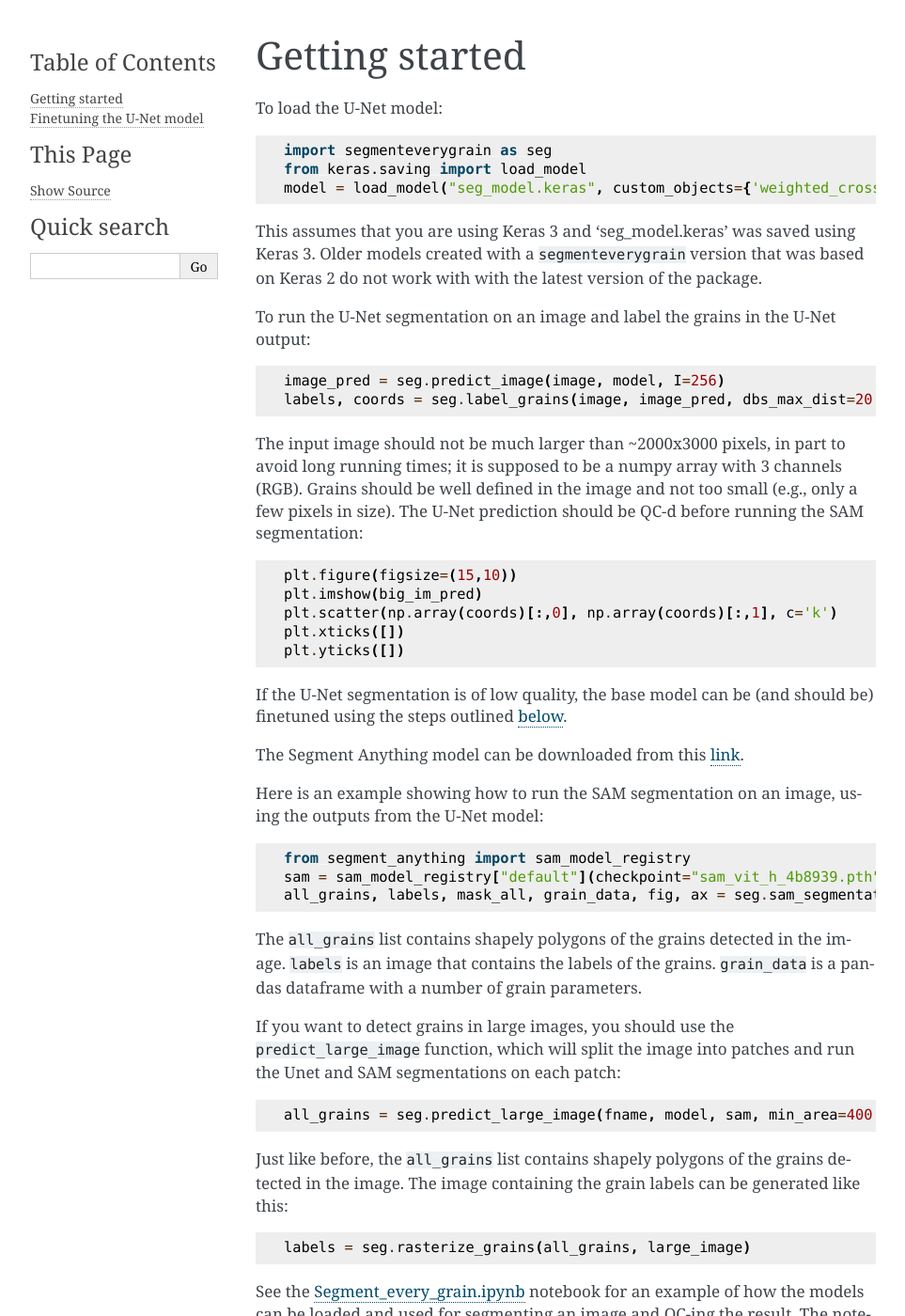
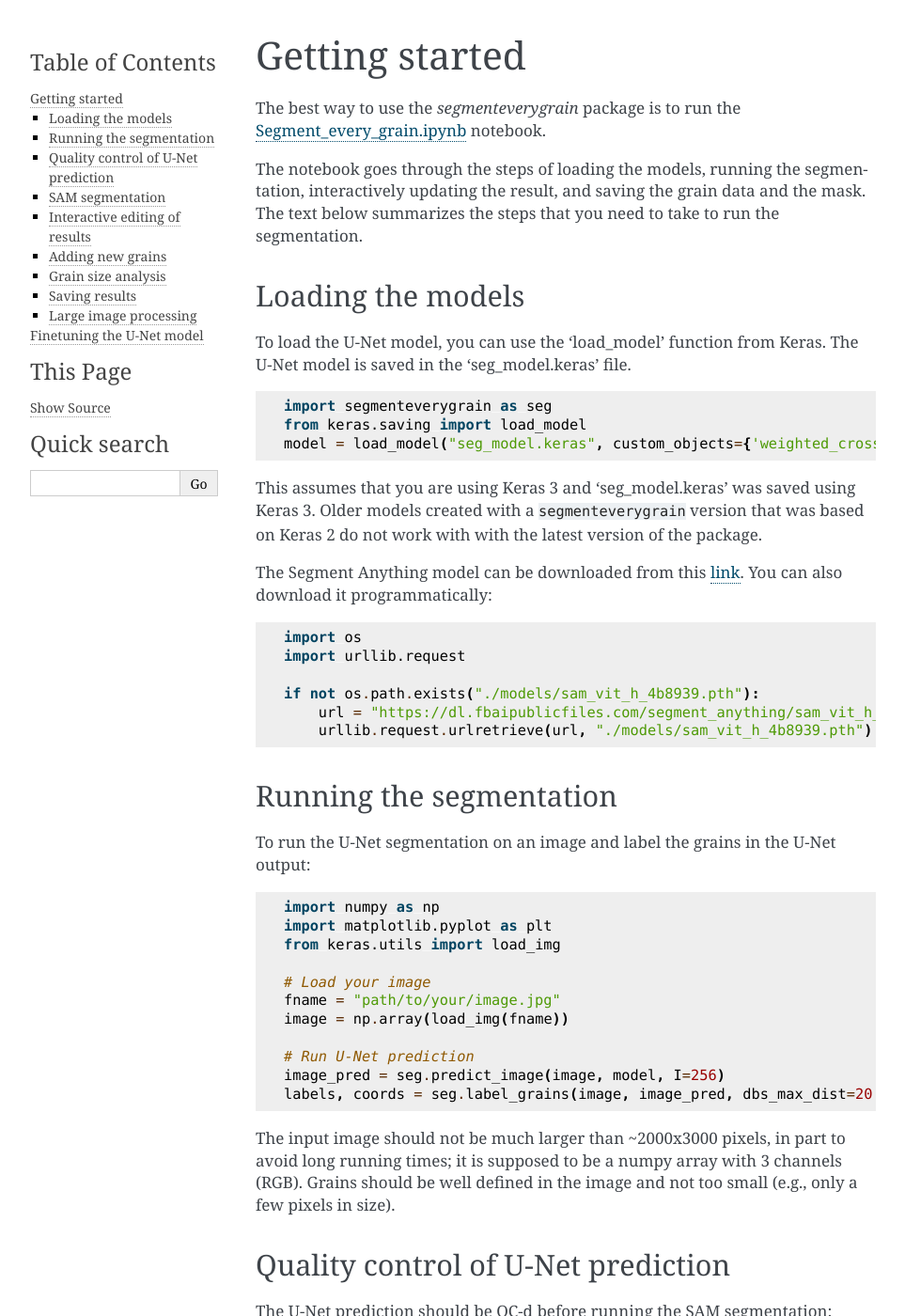
Before and after one commit to zsylvester/segmenteverygrain, a Sphinx documentation site: the page built from docs/source/getting_started.rst, in a window 1280 px wide and 1400 px high. Shown: the whole window at 94% size, without its empty margins (148-1111 px from the left). Built offline with Sphinx 7.4.7, drawn with Linux system fonts in a browser that asks for light colours; some of the changed text lies outside the part shown.

Commit message:
update documentation files

```diff
--- a/docs/source/getting_started.rst
+++ b/docs/source/getting_started.rst
@@ -4,7 +4,14 @@
 .. toctree::
    :caption: Getting started
 
-To load the U-Net model:
+The best way to use the `segmenteverygrain` package is to run the `Segment_every_grain.ipynb <https://github.com/zsylvester/segmenteverygrain/blob/main/segmenteverygrain/Segment_every_grain.ipynb>`_ notebook.
+
+The notebook goes through the steps of loading the models, running the segmentation, interactively updating the result, and saving the grain data and the mask. The text below summarizes the steps that you need to take to run the segmentation.
+
+Loading the models
+~~~~~~~~~~~~~~~~~~
+
+To load the U-Net model, you can use the 'load_model' function from Keras. The U-Net model is saved in the 'seg_model.keras' file.
 
 .. code-block:: python
 
@@ -14,28 +21,56 @@
 
 This assumes that you are using Keras 3 and 'seg_model.keras' was saved using Keras 3. Older models created with a ``segmenteverygrain`` version that was based on Keras 2 do not work with with the latest version of the package.
 
+The Segment Anything model can be downloaded from this `link <https://dl.fbaipublicfiles.com/segment_anything/sam_vit_h_4b8939.pth>`_. You can also download it programmatically:
+
+.. code-block:: python
+
+   import os
+   import urllib.request
+
+   if not os.path.exists("./models/sam_vit_h_4b8939.pth"):
+       url = "https://dl.fbaipublicfiles.com/segment_anything/sam_vit_h_4b8939.pth"
+       urllib.request.urlretrieve(url, "./models/sam_vit_h_4b8939.pth")
+
+Running the segmentation
+~~~~~~~~~~~~~~~~~~~~~~~~
+
 To run the U-Net segmentation on an image and label the grains in the U-Net output:
 
 .. code-block:: python
 
+   import numpy as np
+   import matplotlib.pyplot as plt
+   from keras.utils import load_img
+
+   # Load your image
+   fname = "path/to/your/image.jpg"
+   image = np.array(load_img(fname))
+
+   # Run U-Net prediction
    image_pred = seg.predict_image(image, model, I=256)
    labels, coords = seg.label_grains(image, image_pred, dbs_max_dist=20.0)
 
 The input image should not be much larger than ~2000x3000 pixels, in part to avoid long running times; it is supposed to be a numpy array with 3 channels (RGB).
 Grains should be well defined in the image and not too small (e.g., only a few pixels in size).
+
+Quality control of U-Net prediction
+~~~~~~~~~~~~~~~~~~~~~~~~~~~~~~~~~~~
+
 The U-Net prediction should be QC-d before running the SAM segmentation:
 
 .. code-block:: python
 
    plt.figure(figsize=(15,10))
-   plt.imshow(big_im_pred)
+   plt.imshow(image_pred)
    plt.scatter(np.array(coords)[:,0], np.array(coords)[:,1], c='k')
    plt.xticks([])
    plt.yticks([])
 
-If the U-Net segmentation is of low quality, the base model can be (and should be) finetuned using the steps outlined :ref:`below<Finetuning the U-Net model>`.
+The black dots in the figure represent the SAM prompts that will be used for grain segmentation. If the U-Net segmentation is of low quality, the base model can be (and should be) finetuned using the steps outlined :ref:`below<Finetuning the U-Net model>`.
 
-The Segment Anything model can be downloaded from this `link <https://dl.fbaipublicfiles.com/segment_anything/sam_vit_h_4b8939.pth>`_.
+SAM segmentation
+~~~~~~~~~~~~~~~~
 
 Here is an example showing how to run the SAM segmentation on an image, using the outputs from the U-Net model:
 
@@ -48,11 +83,136 @@
 The ``all_grains`` list contains shapely polygons of the grains detected in the image. ``labels`` is an image that contains the labels of the grains.
 ``grain_data`` is a pandas dataframe with a number of grain parameters.
 
+Interactive editing of results
+~~~~~~~~~~~~~~~~~~~~~~~~~~~~~~
+
+After the initial segmentation, you can interactively edit the results to delete unwanted grains or merge grains that should be combined:
+
+.. code-block:: python
+
+   grain_inds = []
+   cid1 = fig.canvas.mpl_connect(
+       "button_press_event",
+       lambda event: seg.onclick2(event, all_grains, grain_inds, ax=ax),
+   )
+   cid2 = fig.canvas.mpl_connect(
+       "key_press_event",
+       lambda event: seg.onpress2(event, all_grains, grain_inds, fig=fig, ax=ax),
+   )
+
+Interactive controls:
+
+* Click on a grain that you want to remove and press the 'x' key
+* Click on two grains that you want to merge and press the 'm' key (they have to be the last two grains you clicked on)
+* Press the 'g' key to hide the grain masks; press the 'g' key again to show the grain masks
+
+After editing, disconnect the event handlers and update the grain data:
+
+.. code-block:: python
+
+   fig.canvas.mpl_disconnect(cid1)
+   fig.canvas.mpl_disconnect(cid2)
+   all_grains, labels, mask_all = seg.get_grains_from_patches(ax, image)
+
+Adding new grains
+~~~~~~~~~~~~~~~~~
+
+You can also add new grains using the Segment Anything Model:
+
+.. code-block:: python
+
+   from segment_anything import SamPredictor
+
+   predictor = SamPredictor(sam)
+   predictor.set_image(image)  # this can take a while
+   coords = []
+   cid3 = fig.canvas.mpl_connect(
+       "button_press_event", lambda event: seg.onclick(event, ax, coords, image, predictor)
+   )
+   cid4 = fig.canvas.mpl_connect(
+       "key_press_event", lambda event: seg.onpress(event, ax, fig)
+   )
+
+Interactive controls for adding grains:
+
+* Click on an unsegmented grain that you want to add
+* Press the 'x' key to delete the last grain you added
+* Press the 'm' key to merge the last two grains that you added
+* Right click outside the grain (but inside the most recent mask) to restrict the grain to a smaller mask
+
+Grain size analysis
+~~~~~~~~~~~~~~~~~~~
+
+To perform grain size analysis, you first need to establish the scale of your image by clicking on a scale bar:
+
+.. code-block:: python
+
+   cid5 = fig.canvas.mpl_connect(
+       "button_press_event", lambda event: seg.click_for_scale(event, ax)
+   )
+
+Click on one end of the scale bar with the left mouse button and on the other end with the right mouse button. Then calculate the scale:
+
+.. code-block:: python
+
+   n_of_units = 10.0  # length of scale bar in real units (e.g., centimeters)
+   units_per_pixel = n_of_units / scale_bar_length_pixels  # from the output above
+
+Calculate grain properties and create a dataframe:
+
+.. code-block:: python
+
+   from skimage.measure import regionprops_table
+   import pandas as pd
+
+   props = regionprops_table(
+       labels.astype("int"),
+       intensity_image=image,
+       properties=(
+           "label", "area", "centroid", "major_axis_length",
+           "minor_axis_length", "orientation", "perimeter",
+           "max_intensity", "mean_intensity", "min_intensity",
+       ),
+   )
+   grain_data = pd.DataFrame(props)
+
+   # Convert pixel measurements to real units
+   grain_data["major_axis_length"] = grain_data["major_axis_length"].values * units_per_pixel
+   grain_data["minor_axis_length"] = grain_data["minor_axis_length"].values * units_per_pixel
+   grain_data["perimeter"] = grain_data["perimeter"].values * units_per_pixel
+   grain_data["area"] = grain_data["area"].values * units_per_pixel**2
+
+Saving results
+~~~~~~~~~~~~~~
+
+Save the grain data and masks:
+
+.. code-block:: python
+
+   import cv2
+
+   # Save grain data to CSV
+   grain_data.to_csv(fname[:-4] + ".csv")
+
+   # Save mask as PNG
+   cv2.imwrite(fname[:-4] + "_mask.png", mask_all)
+
+   # Save processed image as PNG
+   cv2.imwrite(fname[:-4] + "_image.png", cv2.cvtColor(image, cv2.COLOR_BGR2RGB))
+
+Large image processing
+~~~~~~~~~~~~~~~~~~~~~~
+
 If you want to detect grains in large images, you should use the ``predict_large_image`` function, which will split the image into patches and run the Unet and SAM segmentations on each patch:
 
 .. code-block:: python
 
-   all_grains = seg.predict_large_image(fname, model, sam, min_area=400.0, patch_size=2000, overlap=200)
+   from PIL import Image
+   Image.MAX_IMAGE_PIXELS = None  # needed for very large images
+
+   all_grains, image_pred, all_coords = seg.predict_large_image(
+       fname, model, sam, min_area=400.0, patch_size=2000, overlap=200
+   )
 
 Just like before, the ``all_grains`` list contains shapely polygons of the grains detected in the image. The image containing the grain labels can be generated like this:
 
@@ -60,9 +220,9 @@
 
    labels = seg.rasterize_grains(all_grains, large_image)
 
-See the `Segment_every_grain.ipynb <https://github.com/zsylvester/segmenteverygrain/blob/main/segmenteverygrain/Segment_every_grain.ipynb>`_ notebook for an example
-of how the models can be loaded and used for segmenting an image and QC-ing the result. The notebook goes through the steps of loading the models, running the
-segmentation, interactively updating the result, and saving the grain data and the mask.
+See the `Segment_every_grain.ipynb <https://github.com/zsylvester/segmenteverygrain/blob/main/segmenteverygrain/Segment_every_grain.ipynb>`_ notebook for a complete example
+of how the models can be loaded and used for segmenting an image and QC-ing the result. The notebook goes through all the steps described above in an interactive format.
+
 
 Finetuning the U-Net model
 --------------------------
--- a/docs/source/index.rst
+++ b/docs/source/index.rst
@@ -1,4 +1,4 @@
-.. figure:: ../../gravel_example_mask.png
+.. image:: _static/images/gravel_example_mask.png
    :alt: grains detected in an image
    :align: left
 
```
Also changed, not shown: Segment_every_grain.ipynb.
